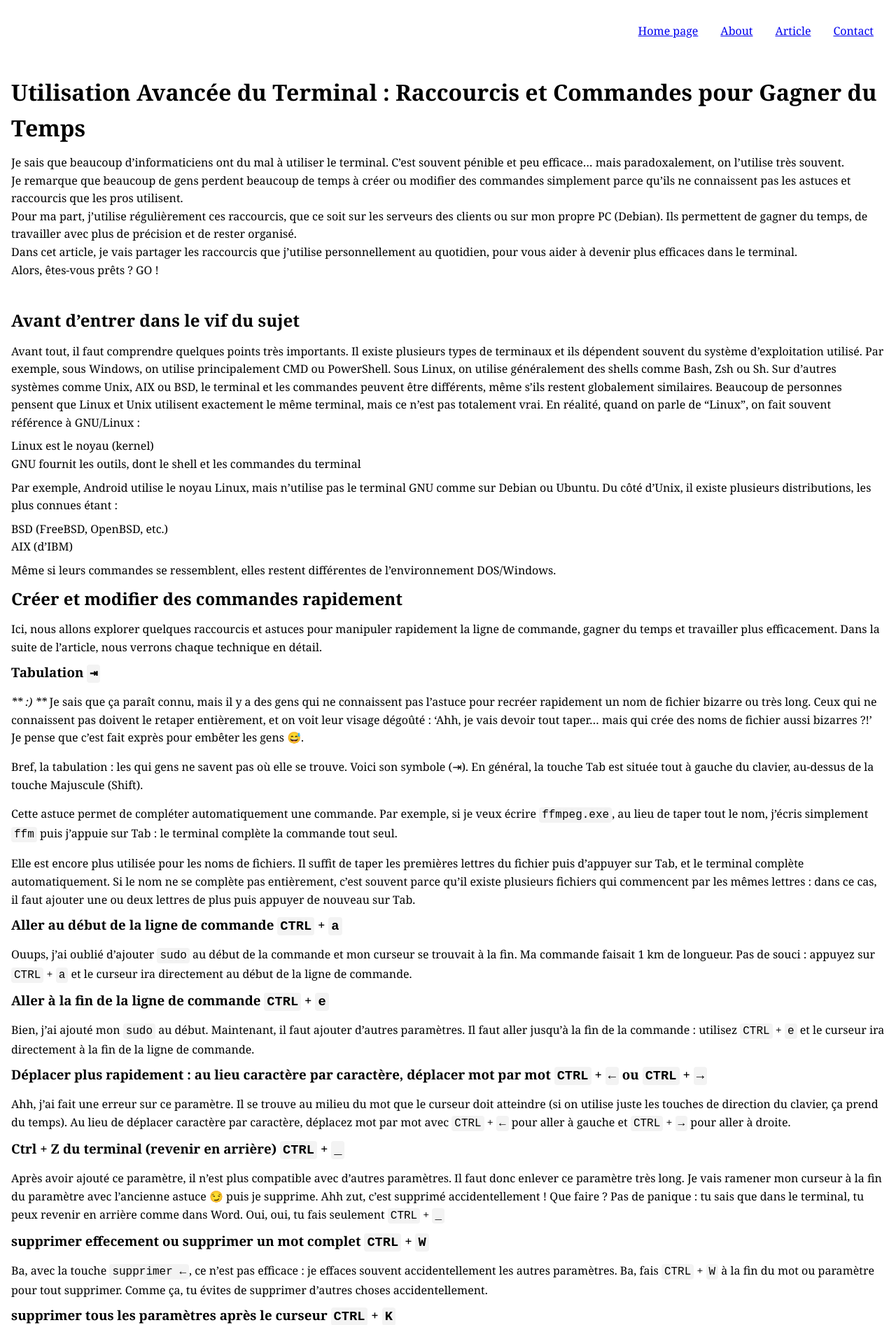
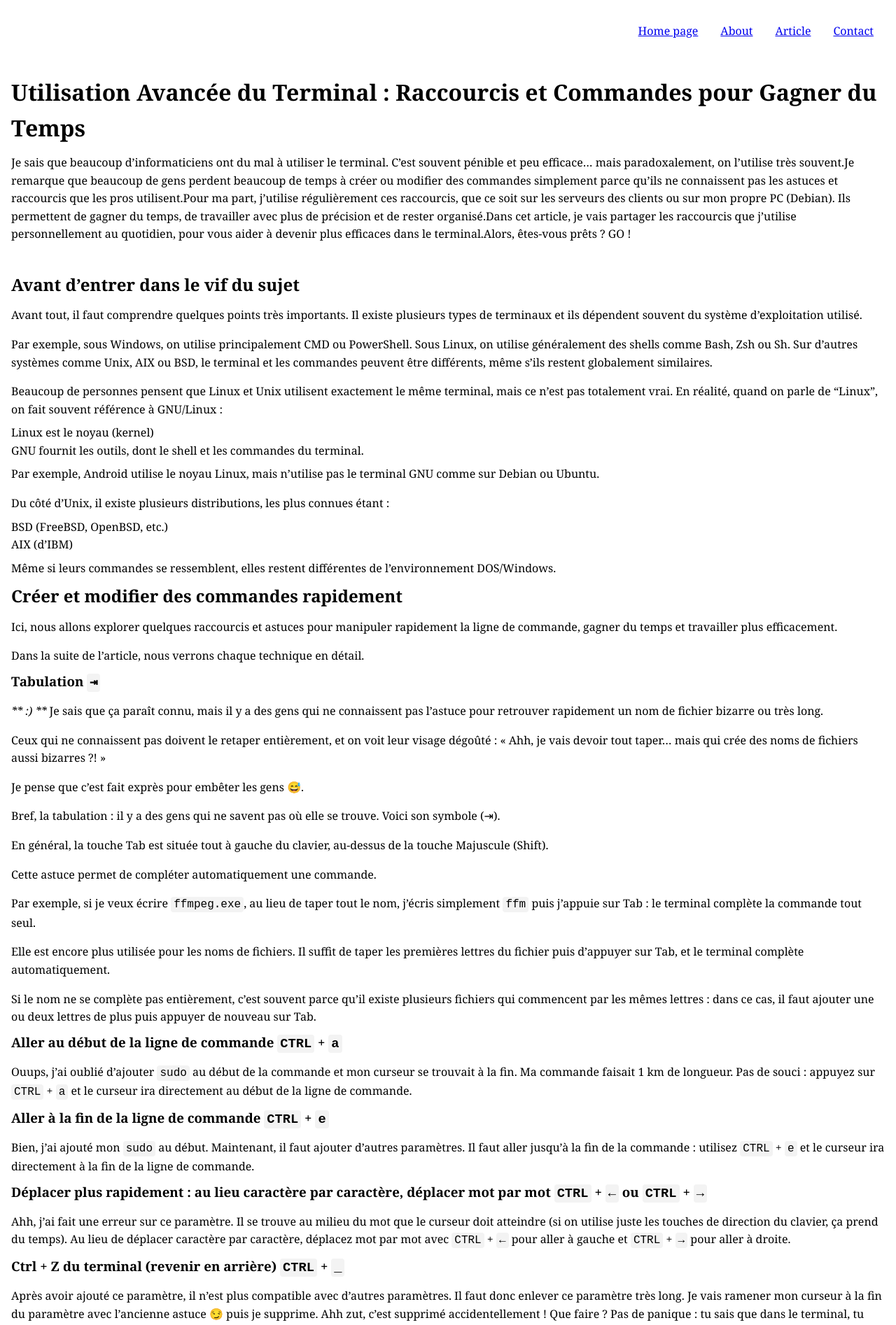
Before and after one commit to mokrani-zahir/mokrani-zahir.github.io, a Jekyll site: the page built from _posts/2026-01-26-command_hack.md, in a window 1280 px wide. Shown: the top 1894 px of the page at 70% size. Built offline with Jekyll 4.4.1, drawn with Linux system fonts in a browser that asks for light colours; nearby versions of some CDN libraries; some of the changed text lies outside the part shown.

```diff
--- a/_posts/2026-01-26-command_hack.md
+++ b/_posts/2026-01-26-command_hack.md
@@ -2,25 +2,25 @@
 layout: post
 
 title: "Utilisation Avancée du Terminal : Raccourcis et Commandes pour Gagner du Temps"
-description: "Je sais que beaucoup d’informaticiens ont du mal à utiliser le terminal. C’est souvent pénible et peu efficace… mais paradoxalement, on l’utilise très souvent.<br/>Je remarque que beaucoup de gens perdent beaucoup de temps à créer ou modifier des commandes simplement parce qu’ils ne connaissent pas les astuces et raccourcis que les pros utilisent.<br/>Pour ma part, j’utilise régulièrement ces raccourcis, que ce soit sur les serveurs des clients ou sur mon propre PC (Debian). Ils permettent de gagner du temps, de travailler avec plus de précision et de rester organisé.<br/>Dans cet article, je vais partager les raccourcis que j’utilise personnellement au quotidien, pour vous aider à devenir plus efficaces dans le terminal.<br/>Alors, êtes-vous prêts ? GO !"
+description: "Je sais que beaucoup d’informaticiens ont du mal à utiliser le terminal. C’est souvent pénible et peu efficace… mais paradoxalement, on l’utilise très souvent.Je remarque que beaucoup de gens perdent beaucoup de temps à créer ou modifier des commandes simplement parce qu’ils ne connaissent pas les astuces et raccourcis que les pros utilisent.Pour ma part, j’utilise régulièrement ces raccourcis, que ce soit sur les serveurs des clients ou sur mon propre PC (Debian). Ils permettent de gagner du temps, de travailler avec plus de précision et de rester organisé.Dans cet article, je vais partager les raccourcis que j’utilise personnellement au quotidien, pour vous aider à devenir plus efficaces dans le terminal.Alors, êtes-vous prêts ? GO !"
 tags: [linux, bash, ubuntu, hack]
 ---
 
 ## Avant d’entrer dans le vif du sujet
 
-Avant tout, il faut comprendre quelques points très importants.
-Il existe plusieurs types de terminaux et ils dépendent souvent du système d’exploitation utilisé.
-Par exemple, sous Windows, on utilise principalement CMD ou PowerShell.
-Sous Linux, on utilise généralement des shells comme Bash, Zsh ou Sh.
-Sur d’autres systèmes comme Unix, AIX ou BSD, le terminal et les commandes peuvent être différents, même s’ils restent globalement similaires.
-Beaucoup de personnes pensent que Linux et Unix utilisent exactement le même terminal, mais ce n’est pas totalement vrai.
-En réalité, quand on parle de “Linux”, on fait souvent référence à GNU/Linux :
+Avant tout, il faut comprendre quelques points très importants. Il existe plusieurs types de terminaux et ils dépendent souvent du système d’exploitation utilisé.
+
+Par exemple, sous Windows, on utilise principalement CMD ou PowerShell. Sous Linux, on utilise généralement des shells comme Bash, Zsh ou Sh. Sur d’autres systèmes comme Unix, AIX ou BSD, le terminal et les commandes peuvent être différents, même s’ils restent globalement similaires.
+
+Beaucoup de personnes pensent que Linux et Unix utilisent exactement le même terminal, mais ce n’est pas totalement vrai. En réalité, quand on parle de “Linux”, on fait souvent référence à GNU/Linux :
 
 * Linux est le noyau (kernel)
-* GNU fournit les outils, dont le shell et les commandes du terminal
+* GNU fournit les outils, dont le shell et les commandes du terminal.
 
 Par exemple, Android utilise le noyau Linux, mais n’utilise pas le terminal GNU comme sur Debian ou Ubuntu.
+
 Du côté d’Unix, il existe plusieurs distributions, les plus connues étant :
+
 * BSD (FreeBSD, OpenBSD, etc.)
 * AIX (d’IBM)
 
@@ -28,17 +28,28 @@
 
 ## Créer et modifier des commandes rapidement
 
-Ici, nous allons explorer quelques raccourcis et astuces pour manipuler rapidement la ligne de commande, gagner du temps et travailler plus efficacement. Dans la suite de l’article, nous verrons chaque technique en détail.
+Ici, nous allons explorer quelques raccourcis et astuces pour manipuler rapidement la ligne de commande, gagner du temps et travailler plus efficacement.
+
+Dans la suite de l’article, nous verrons chaque technique en détail.
 
 ### Tabulation `⇥`
 
-*** :) *** Je sais que ça paraît connu, mais il y a des gens qui ne connaissent pas l’astuce pour recréer rapidement un nom de fichier bizarre ou très long. Ceux qui ne connaissent pas doivent le retaper entièrement, et on voit leur visage dégoûté : 'Ahh, je vais devoir tout taper… mais qui crée des noms de fichier aussi bizarres ?!' Je pense que c’est fait exprès pour embêter les gens 😅.
+*** :) *** Je sais que ça paraît connu, mais il y a des gens qui ne connaissent pas l’astuce pour retrouver rapidement un nom de fichier bizarre ou très long.
 
-Bref, la tabulation : les qui gens ne savent pas où elle se trouve. Voici son symbole (⇥). En général, la touche Tab est située tout à gauche du clavier, au‑dessus de la touche Majuscule (Shift).
+Ceux qui ne connaissent pas doivent le retaper entièrement, et on voit leur visage dégoûté : « Ahh, je vais devoir tout taper… mais qui crée des noms de fichiers aussi bizarres ?! »
 
-Cette astuce permet de compléter automatiquement une commande. Par exemple, si je veux écrire `ffmpeg.exe`, au lieu de taper tout le nom, j’écris simplement `ffm` puis j’appuie sur Tab : le terminal complète la commande tout seul.
+Je pense que c’est fait exprès pour embêter les gens 😅.
+
+Bref, la tabulation : il y a des gens qui ne savent pas où elle se trouve. Voici son symbole (⇥).
+
+En général, la touche Tab est située tout à gauche du clavier, au-dessus de la touche Majuscule (Shift).
+
+Cette astuce permet de compléter automatiquement une commande.
+
+Par exemple, si je veux écrire `ffmpeg.exe`, au lieu de taper tout le nom, j’écris simplement `ffm` puis j’appuie sur Tab : le terminal complète la commande tout seul.
 
 Elle est encore plus utilisée pour les noms de fichiers. Il suffit de taper les premières lettres du fichier puis d’appuyer sur Tab, et le terminal complète automatiquement.
+
 Si le nom ne se complète pas entièrement, c’est souvent parce qu’il existe plusieurs fichiers qui commencent par les mêmes lettres : dans ce cas, il faut ajouter une ou deux lettres de plus puis appuyer de nouveau sur Tab.
 
 ### Aller au début de la ligne de commande `CTRL` + `a`
@@ -59,9 +70,9 @@
 Après avoir ajouté ce paramètre, il n’est plus compatible avec d’autres paramètres. Il faut donc enlever ce paramètre très long. Je vais ramener mon curseur à la fin du paramètre avec l’ancienne astuce 😏 puis je supprime.
 Ahh zut, c’est supprimé accidentellement ! Que faire ? Pas de panique : tu sais que dans le terminal, tu peux revenir en arrière comme dans Word. Oui, oui, tu fais seulement ``CTRL`` + ``_``
 
-### supprimer effecement ou supprimer un mot complet ``CTRL`` + ``W``
+### supprimer effacement ou supprimer un mot complet ``CTRL`` + ``W``
 
-Ba, avec la touche ``supprimer ←``, ce n’est pas efficace : je effaces souvent accidentellement les autres paramètres.
+Ba, avec la touche ``supprimer ←``, ce n’est pas efficace : j’efface souvent accidentellement les autres paramètres.
 Ba, fais ``CTRL`` + ``W`` à la fin du mot ou paramètre pour tout supprimer. Comme ça, tu évites de supprimer d’autres choses accidentellement.
 
 ### supprimer tous les paramètres après le curseur ``CTRL`` + ``K``
--- a/assets/css/style.css
+++ b/assets/css/style.css
@@ -22,6 +22,22 @@
 
 ul, li{
     list-style: none;
+}
+
+ul ul {
+    margin: 4px 0 4px 16px;
+}
+
+ol{
+    margin-left: 16px;
+}
+
+ol ol{
+    margin: 4px 0 4px 16px;
+}
+
+ol li{
+    list-style-type: decimal;
 }
 
 h1,h2,h3{
```
Also changed, not shown: other parts of _posts/2026-01-26-command_hack.md (+1 -1 lines), _pages/about.html (+33 -6 lines), _posts/2026-08-03-install-vllm-sur-windows.md (added, +237 -0 lines), assets/imgs/optionalfeatures.png (added), 1 other file.
